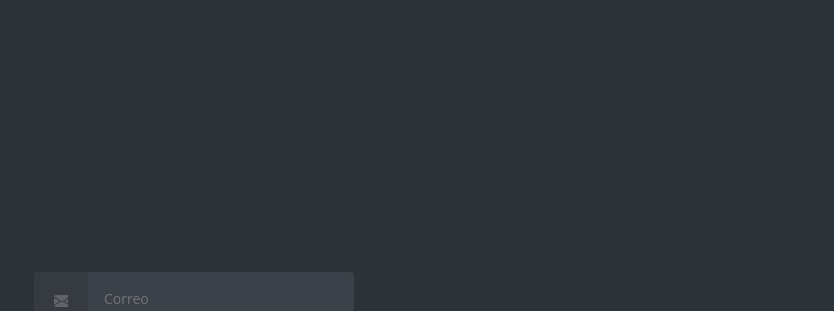
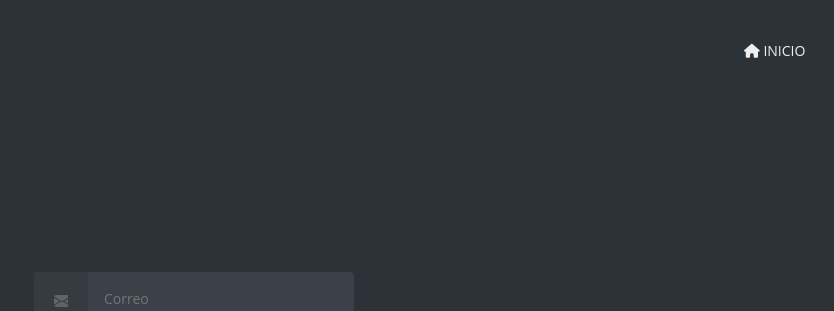
Before and after one commit to KingQRool/Urban-Trade, a PHP site: page /PROYECTO/Views/login.php in a window 1280 px wide. Shown: the top 311 px of the page, without its empty margins (446-1280 px from the left). Run offline with PHP 8.4, Linux system fonts and the light colour scheme; some libraries are stand-ins or nearby versions.

Commit message:
final creo

```diff
--- a/Public/css/login.css
+++ b/Public/css/login.css
@@ -44,6 +44,18 @@
   fill: var(--iconFill);
   inline-size: 1em;
   vertical-align: middle;
+}
+.Inicio {
+  block-size: 1em;
+  display: inline-block;
+  fill: var(--iconFill);
+  inline-size: 1em;
+  position: absolute;
+  top: 30px;
+  right: 0px;
+  width: 100px;
+  padding: 10px;
+
 }
 
 /* layout/base.css */
--- a/Public/css/register.css
+++ b/Public/css/register.css
@@ -1,8 +1,4 @@
-@use postcss-preset-env {
-    stage: 0;
-  }
-
-  /* config.css */
+ /* config.css */
 
   :root {
     --baseColor: #606468;
--- a/Views/login.php
+++ b/Views/login.php
@@ -6,10 +6,16 @@
     <meta name="viewport" content="width=device-width, initial-scale=1.0">
     <link rel="stylesheet" href="../Public/css/login.css">
     <title>Document</title>
+    <script src="https://kit.fontawesome.com/357827b059.js" crossorigin="anonymous"></script>
 </head>
 <body>
 <body class="align">
-
+<div class="Inicio">
+    <a href="../index.html">
+      <i class="fa-solid fa-house"></i>
+      INICIO
+    </a>
+</div>
 <div class="grid">
 
   <form action="https://httpbin.org/post" method="POST" class="form login">
--- a/Views/register.php
+++ b/Views/register.php
@@ -9,14 +9,12 @@
 
     <title>Document</title>
 </head>
-<body>
 <body class="align">
 <div class="Inicio">
     <a href="../index.html">
       <i class="fa-solid fa-house"></i>
       INICIO
     </a>
-
 </div>
 <div class="grid">
 
--- a/index.html
+++ b/index.html
@@ -5,7 +5,7 @@
         <meta http-equiv="X-UA-Compatible" content="IE=edge">
         <meta name="viewport" content="width=device-width, initial-scale=1.0">
         <title>Urban Trade</title>
-        <link rel="icon" type="image/x-icon" href="Public/img/crear.jpg" />
+        <link rel="icon" type="image/x-icon" href="Public/img/logo.ico" />
         <script src="https://use.fontawesome.com/releases/v6.1.0/js/all.js" crossorigin="anonymous"></script>
         <!-- Tema principal CSS -->
         <link href="Public\css\styles.css" rel="stylesheet"/>
```
